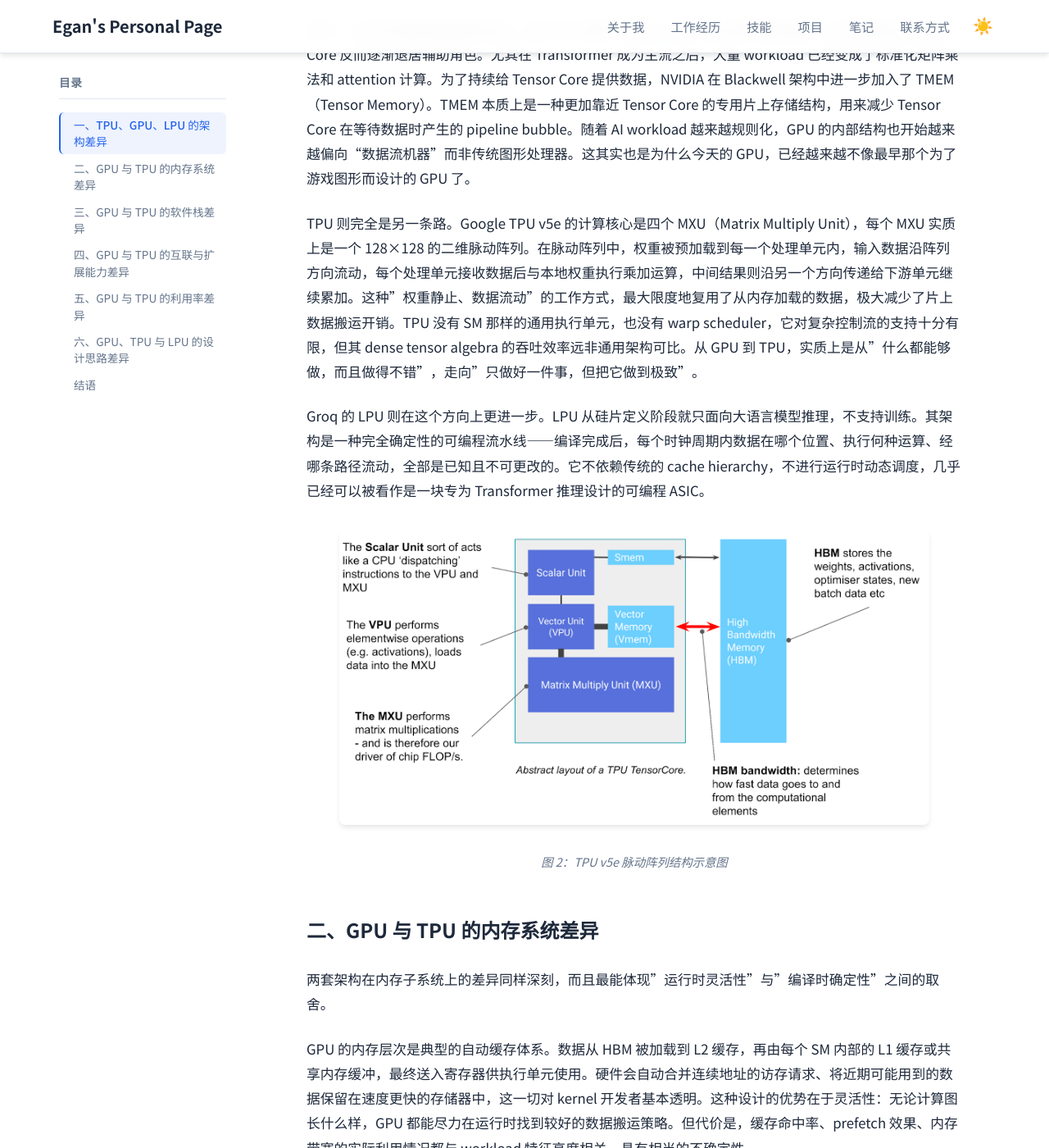
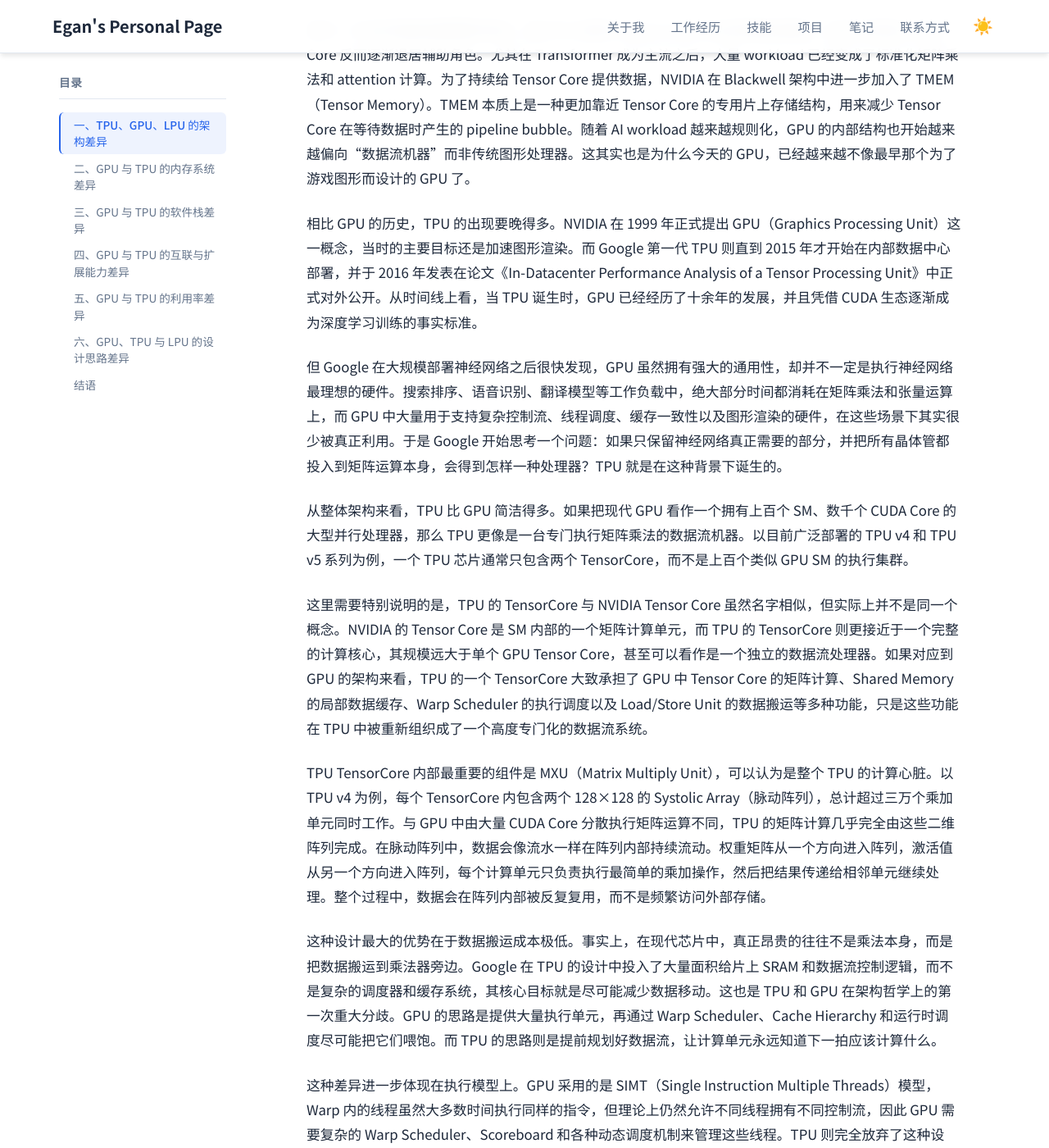
Before and after one commit to Lejun-Hu/Lejun-Hu.github.io, a Jekyll site: the page built from _notes/2026-5-16-GPU_vs_TPU.md, in a window 1280 px wide and 1400 px high, scrolled down 3588 px. Shown: the whole window at 82% size. Built offline with Jekyll 4.4.1, drawn with Linux system fonts in a browser that asks for light colours; some of the changed text lies outside the part shown.

Commit message:
更新TPU总描述

```diff
--- a/_notes/2026-5-16-GPU_vs_TPU.md
+++ b/_notes/2026-5-16-GPU_vs_TPU.md
@@ -58,10 +58,25 @@ if (threadIdx.x < 16) {
 
 另外一个近年来越来越重要的变化，是 GPU 内部的 Tensor Core 正在变得越来越强，以至于传统的 CUDA Core 反而逐渐退居辅助角色。尤其在 Transformer 成为主流之后，大量 workload 已经变成了标准化矩阵乘法和 attention 计算。为了持续给 Tensor Core 提供数据，NVIDIA 在 Blackwell 架构中进一步加入了 TMEM（Tensor Memory）。TMEM 本质上是一种更加靠近 Tensor Core 的专用片上存储结构，用来减少 Tensor Core 在等待数据时产生的 pipeline bubble。随着 AI workload 越来越规则化，GPU 的内部结构也开始越来越偏向“数据流机器”而非传统图形处理器。这其实也是为什么今天的 GPU，已经越来越不像最早那个为了游戏图形而设计的 GPU 了。
 
-TPU 则完全是另一条路。Google TPU v5e 的计算核心是四个 MXU（Matrix Multiply Unit），每个 MXU 实质上是一个 128×128 的二维脉动阵列。在脉动阵列中，权重被预加载到每一个处理单元内，输入数据沿阵列方向流动，每个处理单元接收数据后与本地权重执行乘加运算，中间结果则沿另一个方向传递给下游单元继续累加。这种"权重静止、数据流动"的工作方式，最大限度地复用了从内存加载的数据，极大减少了片上数据搬运开销。TPU 没有 SM 那样的通用执行单元，也没有 warp scheduler，它对复杂控制流的支持十分有限，但其 dense tensor algebra 的吞吐效率远非通用架构可比。从 GPU 到 TPU，实质上是从"什么都能够做，而且做得不错"，走向"只做好一件事，但把它做到极致"。
+相比 GPU 的历史，TPU 的出现要晚得多。NVIDIA 在 1999 年正式提出 GPU（Graphics Processing Unit）这一概念，当时的主要目标还是加速图形渲染。而 Google 第一代 TPU 则直到 2015 年才开始在内部数据中心部署，并于 2016 年发表在论文《In-Datacenter Performance Analysis of a Tensor Processing Unit》中正式对外公开。从时间线上看，当 TPU 诞生时，GPU 已经经历了十余年的发展，并且凭借 CUDA 生态逐渐成为深度学习训练的事实标准。
 
-Groq 的 LPU 则在这个方向上更进一步。LPU 从硅片定义阶段就只面向大语言模型推理，不支持训练。其架构是一种完全确定性的可编程流水线——编译完成后，每个时钟周期内数据在哪个位置、执行何种运算、经哪条路径流动，全部是已知且不可更改的。它不依赖传统的 cache hierarchy，不进行运行时动态调度，几乎已经可以被看作是一块专为 Transformer 推理设计的可编程 ASIC。
+但 Google 在大规模部署神经网络之后很快发现，GPU 虽然拥有强大的通用性，却并不一定是执行神经网络最理想的硬件。搜索排序、语音识别、翻译模型等工作负载中，绝大部分时间都消耗在矩阵乘法和张量运算上，而 GPU 中大量用于支持复杂控制流、线程调度、缓存一致性以及图形渲染的硬件，在这些场景下其实很少被真正利用。于是 Google 开始思考一个问题：如果只保留神经网络真正需要的部分，并把所有晶体管都投入到矩阵运算本身，会得到怎样一种处理器？TPU 就是在这种背景下诞生的。
 
+从整体架构来看，TPU 比 GPU 简洁得多。如果把现代 GPU 看作一个拥有上百个 SM、数千个 CUDA Core 的大型并行处理器，那么 TPU 更像是一台专门执行矩阵乘法的数据流机器。以目前广泛部署的 TPU v4 和 TPU v5 系列为例，一个 TPU 芯片通常只包含两个 TensorCore，而不是上百个类似 GPU SM 的执行集群。
+
+这里需要特别说明的是，TPU 的 TensorCore 与 NVIDIA Tensor Core 虽然名字相似，但实际上并不是同一个概念。NVIDIA 的 Tensor Core 是 SM 内部的一个矩阵计算单元，而 TPU 的 TensorCore 则更接近于一个完整的计算核心，其规模远大于单个 GPU Tensor Core，甚至可以看作是一个独立的数据流处理器。如果对应到 GPU 的架构来看，TPU 的一个 TensorCore 大致承担了 GPU 中 Tensor Core 的矩阵计算、Shared Memory 的局部数据缓存、Warp Scheduler 的执行调度以及 Load/Store Unit 的数据搬运等多种功能，只是这些功能在 TPU 中被重新组织成了一个高度专门化的数据流系统。
+
+TPU TensorCore 内部最重要的组件是 MXU（Matrix Multiply Unit），可以认为是整个 TPU 的计算心脏。以 TPU v4 为例，每个 TensorCore 内包含两个 128×128 的 Systolic Array（脉动阵列），总计超过三万个乘加单元同时工作。与 GPU 中由大量 CUDA Core 分散执行矩阵运算不同，TPU 的矩阵计算几乎完全由这些二维阵列完成。在脉动阵列中，数据会像流水一样在阵列内部持续流动。权重矩阵从一个方向进入阵列，激活值从另一个方向进入阵列，每个计算单元只负责执行最简单的乘加操作，然后把结果传递给相邻单元继续处理。整个过程中，数据会在阵列内部被反复复用，而不是频繁访问外部存储。
+
+这种设计最大的优势在于数据搬运成本极低。事实上，在现代芯片中，真正昂贵的往往不是乘法本身，而是把数据搬运到乘法器旁边。Google 在 TPU 的设计中投入了大量面积给片上 SRAM 和数据流控制逻辑，而不是复杂的调度器和缓存系统，其核心目标就是尽可能减少数据移动。这也是 TPU 和 GPU 在架构哲学上的第一次重大分歧。GPU 的思路是提供大量执行单元，再通过 Warp Scheduler、Cache Hierarchy 和运行时调度尽可能把它们喂饱。而 TPU 的思路则是提前规划好数据流，让计算单元永远知道下一拍应该计算什么。
+
+这种差异进一步体现在执行模型上。GPU 采用的是 SIMT（Single Instruction Multiple Threads）模型，Warp 内的线程虽然大多数时间执行同样的指令，但理论上仍然允许不同线程拥有不同控制流，因此 GPU 需要复杂的 Warp Scheduler、Scoreboard 和各种动态调度机制来管理这些线程。TPU 则完全放弃了这种设计，更接近经典的 SIMD（Single Instruction Multiple Data）甚至 Dataflow Machine。编译器会在程序开始执行之前，把整个计算图展开为一个确定的数据流网络。每一份数据何时进入阵列、何时离开阵列、何时从片上存储读取、何时写回 HBM，都在编译阶段提前决定。因此 TPU 中几乎看不到类似 Warp Scheduler 的复杂硬件——它并不需要在运行时决定下一条指令执行什么，因为这些决策早已在编译期间完成。这种设计让 TPU 获得了极高的执行效率，同时也意味着它不擅长处理复杂控制流。对于矩阵乘法、卷积、Attention 等规则计算，TPU 可以接近理论峰值运行；但如果程序中包含大量动态分支、不规则数据结构或者频繁变化的执行路径，GPU 往往会更加灵活。
+
+除了计算单元本身之外，TPU 的内存系统也与 GPU 存在明显差异。GPU 依赖 L1 Cache、L2 Cache 和 Shared Memory 构成的层级缓存体系，希望通过缓存命中来减少访问 HBM 的次数。而 TPU 则更倾向于显式管理数据流。典型 TPU 芯片内部会包含 HBM（High Bandwidth Memory）、VMEM（Vector Memory）、SMEM（Scalar Memory）以及寄存器堆等存储层级。其中 VMEM 本质上是一块容量巨大的片上 SRAM，用于存放即将进入 MXU 的张量数据；SMEM 则主要存放标量和控制信息。数据何时从 HBM 搬运到 VMEM，何时送入 MXU，通常由编译器在生成程序时直接决定，而不是依赖运行时缓存策略。因此从程序员视角来看，GPU 更像一个具有大量缓存和线程调度能力的通用并行处理器，而 TPU 更像一个由编译器控制的数据流系统。
+
+最后回到最开始那个问题：为什么 TPU 只需要两个 TensorCore，而 GPU 却需要上百个 SM？答案其实很简单——因为两者的设计目标完全不同。H100 拥有 132 个 SM，每个 SM 都需要支持线程调度、控制流处理、缓存管理和通用计算，因此单个 SM 的面积和功能相对受限。而 TPU 的 TensorCore 几乎把所有资源都投入到了矩阵计算与数据搬运之中，因此单个核心规模远大于 GPU 的 SM。从单核能力来看，一个 TPU TensorCore 通常远强于单个 GPU SM，但 GPU 可以通过更多 SM 提供更强的通用性和更灵活的资源调度。因此两者最终能够达到的总吞吐量，仍然需要结合具体型号、制程、频率以及工作负载进行比较。
+
+不过从 TPU 的设计中已经能够看到一种非常明显的趋势：随着 AI 工作负载越来越集中于矩阵乘法和张量运算，硬件设计正在逐渐从“通用并行处理器”向“专门的数据流计算机”演化。而 TPU 正是这一趋势最典型的代表之一。
 
 
 
```
